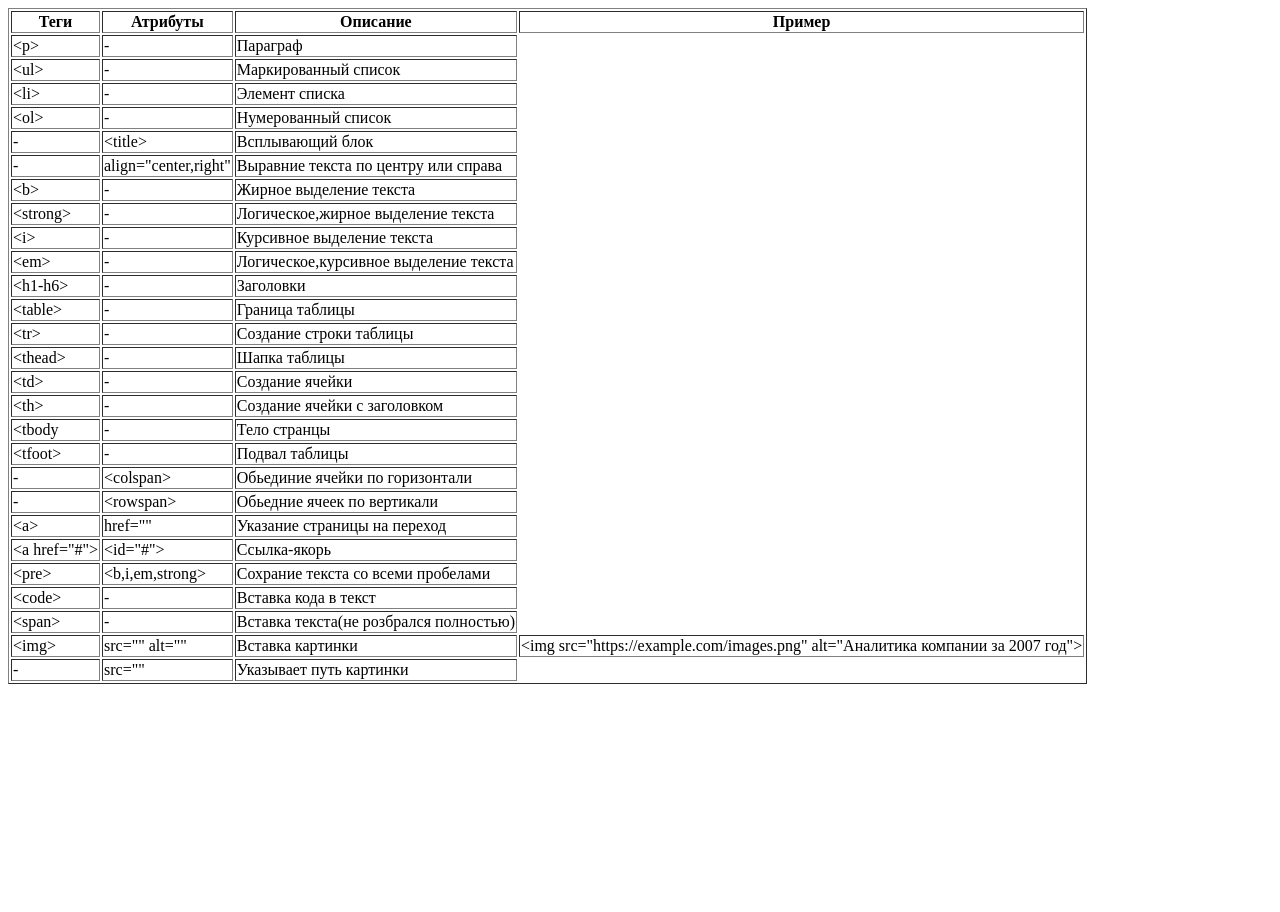
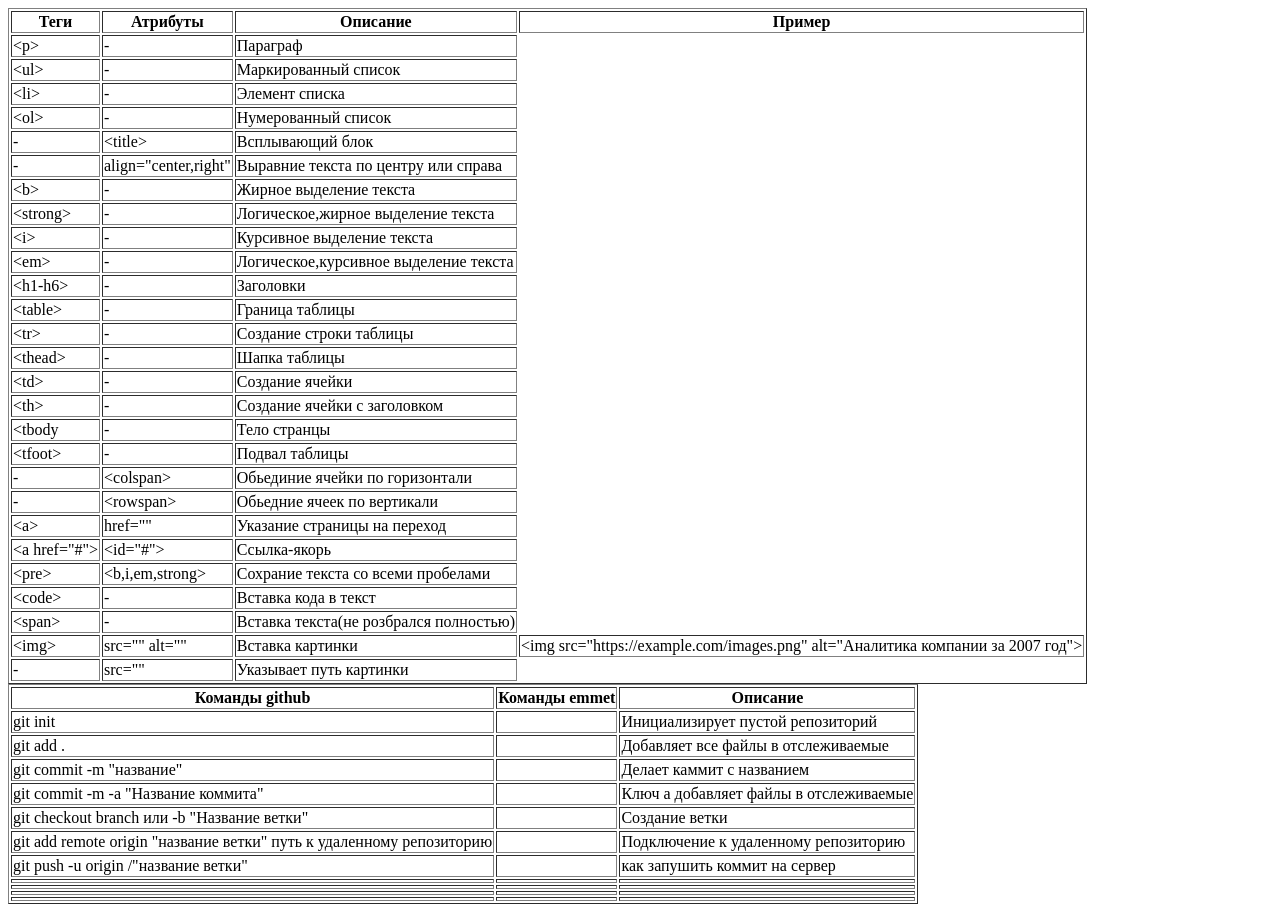
Before and after one commit to Darthius1992/beginning, a plain HTML site: page index.html in a window 1280 px wide. Before the commit the page ends 800 px from the top, so only its background shows below. Drawn offline with Linux system fonts and the light colour scheme.

Commit message:
update file

```diff
--- a/index.html
+++ b/index.html
@@ -1,11 +1,14 @@
 <!DOCTYPE html>
 <html lang="ru">
+
 <head>
   <meta charset="UTF-8">
   <meta name="viewport" content="width=device-width, initial-scale=1.0">
   <title>Моя таблица тегов и атрибутов</title>
 </head>
+
 <body>
+  <!-- Таблица тегов и атрибутов html5 -->
   <table border="1">
     <thead>
       <tr>
@@ -155,7 +158,76 @@
 
 
 
+
+    </tbody>
+  </table>
+  <!-- Таблица команд github и emmit -->
+  <table border="1">
+    <thead>
+      <tr>
+        <th>Команды github</th>
+        <th>Команды emmet</th>
+        <th>Описание</th>
+      </tr>
+    </thead>
+    <tbody>
+      <tr>
+        <td>git init</td>
+        <td></td>
+        <td>Инициализирует пустой репозиторий</td>
+      </tr>
+      <tr>
+        <td>git add .</td>
+        <td></td>
+        <td>Добавляет все файлы в отслеживаемые</td>
+      </tr>
+      <tr>
+        <td>git commit -m "название"</td>
+        <td></td>
+        <td>Делает каммит с названием</td>
+      </tr>
+      <tr>
+        <td>git commit -m -a "Название коммита"</td>
+        <td></td>
+        <td>Ключ а добавляет файлы в отслеживаемые</td>
+      </tr>
+      <tr>
+        <td>git checkout branch или -b "Название ветки"</td>
+        <td></td>
+        <td>Создание ветки</td>
+      </tr>
+      <tr>
+        <td>git add remote origin "название ветки" путь к удаленному репозиторию</td>
+        <td></td>
+        <td>Подключение к удаленному репозиторию</td>
+      </tr>
+      <tr>
+        <td>git push -u origin /"название ветки"</td>
+        <td></td>
+        <td>как запушить коммит на сервер</td>
+      </tr>
+      <tr>
+        <td></td>
+        <td></td>
+        <td></td>
+      </tr>
+      <tr>
+        <td></td>
+        <td></td>
+        <td></td>
+      </tr>
+      <tr>
+        <td></td>
+        <td></td>
+        <td></td>
+      </tr>
+      <tr>
+        <td></td>
+        <td></td>
+        <td></td>
+      </tr>
     </tbody>
   </table>
 </body>
+
 </html>
```
Lines whose indentation alone changed are shown as unchanged.
